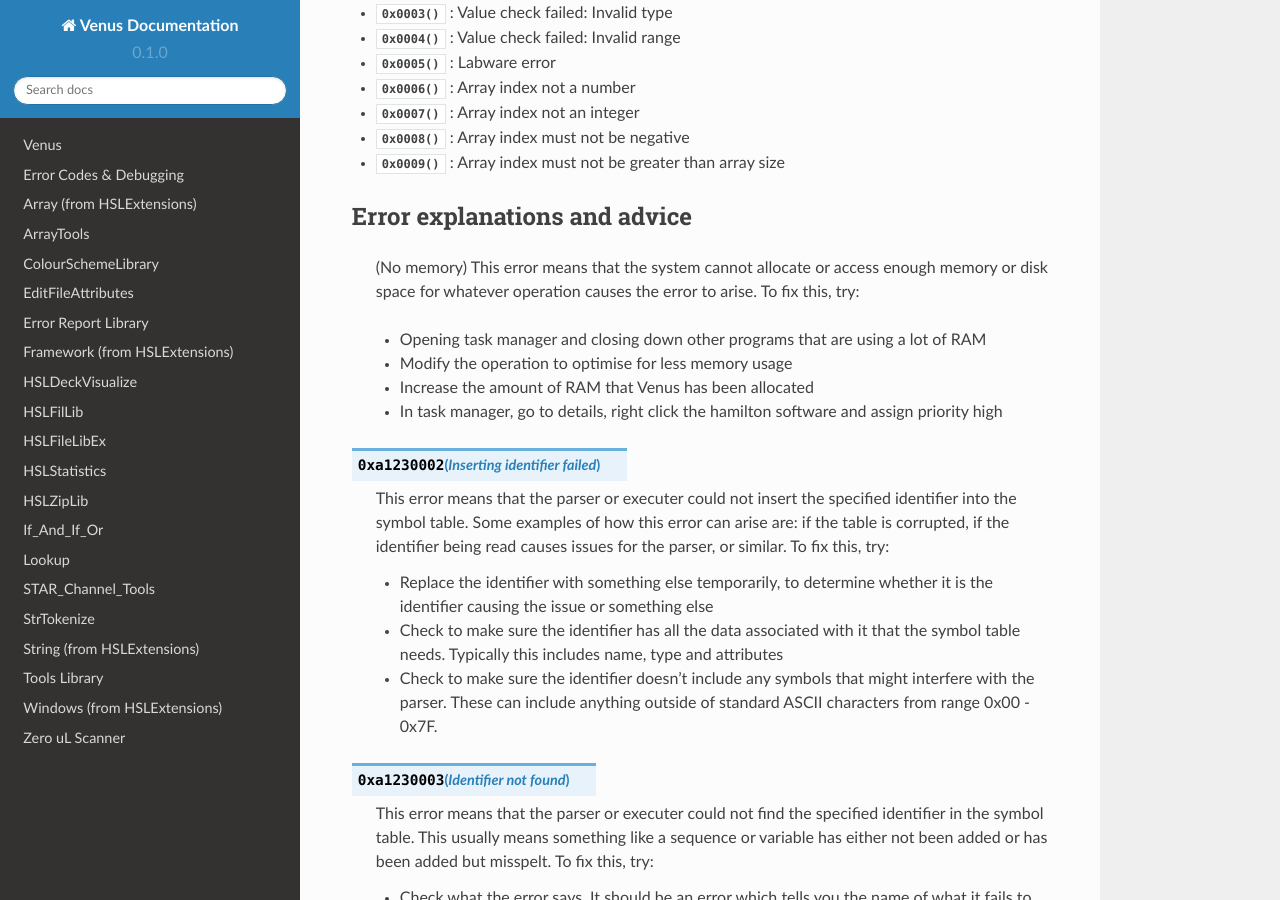
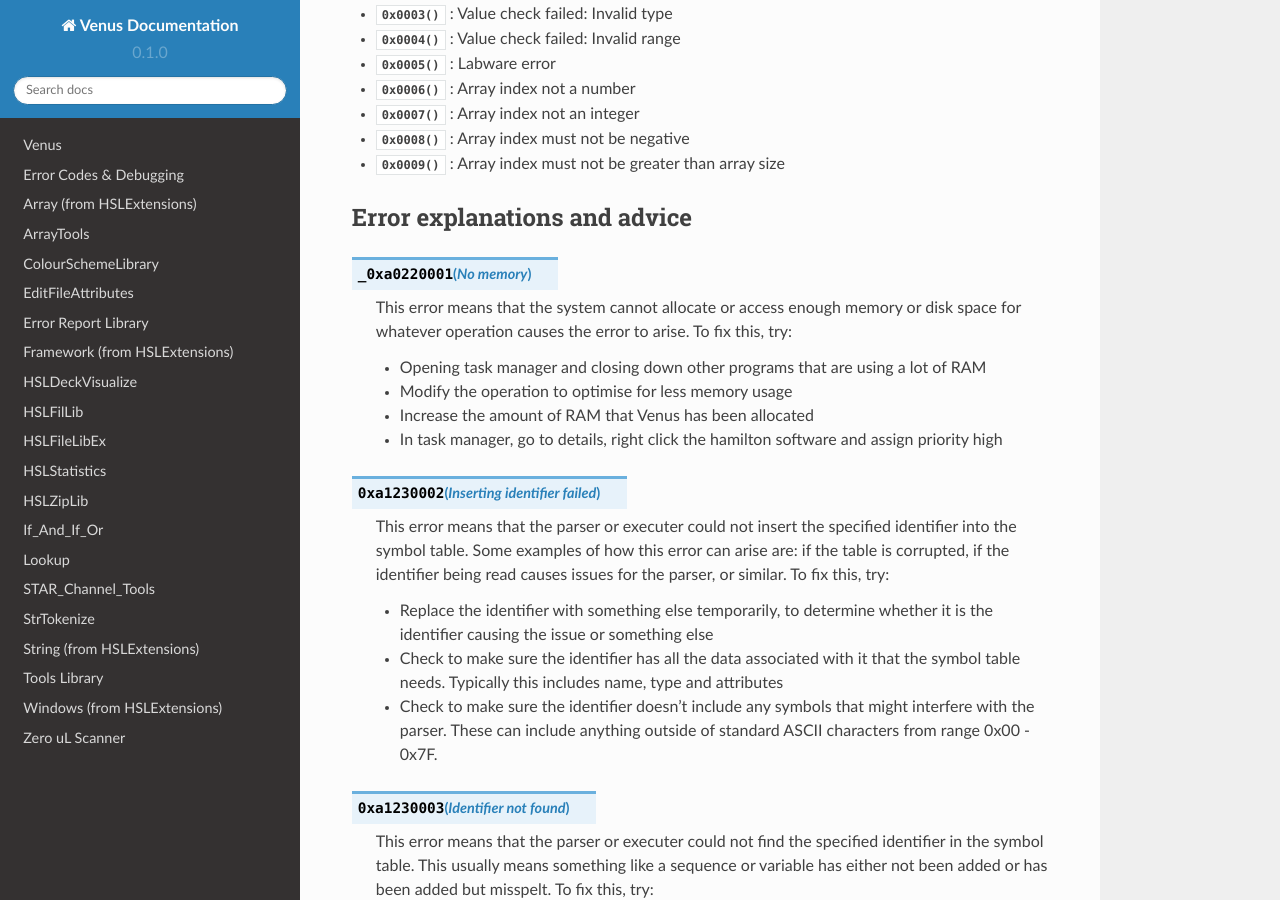
Before and after one commit to theonetruenerd/VenusLibraryDocumentation, a Sphinx documentation site: the page built from docs/source/RuntimeErrors.rst, in a window 1280 px wide and 900 px high, scrolled down 1944 px. Built offline with Sphinx 7.4.7 and the Read the Docs theme 2.0.0, drawn with Linux system fonts in a browser that asks for light colours; pages that are not in the unit, such as notebooks, are missing from menus; some of the changed lines change nothing that is shown; some of the changed text lies outside the part shown.

Commit message:
Update RuntimeErrors.rst

```diff
--- a/docs/source/RuntimeErrors.rst
+++ b/docs/source/RuntimeErrors.rst
@@ -6,7 +6,7 @@
 Venus errors
 --------------------
 
-- :ref:`0xa0220001` : No memory
+- :py:func:`0xa0220001` : No memory
 - :py:func:`0xa1230002` : Inserting identifier failed
 - :py:func:`0xa1230003` : Identifier not found
 - :py:func:`0xa2230004` : L-value not a number
@@ -87,9 +87,9 @@
 Error explanations and advice
 -----------------------------
 
-.. _0xa0220001:
+.. py:function:: _0xa0220001 (No memory)
 
-  (No memory)  This error means that the system cannot allocate or access enough memory or disk space for whatever operation causes the error to arise. To fix this, try:
+  This error means that the system cannot allocate or access enough memory or disk space for whatever operation causes the error to arise. To fix this, try:
 
   - Opening task manager and closing down other programs that are using a lot of RAM
   - Modify the operation to optimise for less memory usage
```
